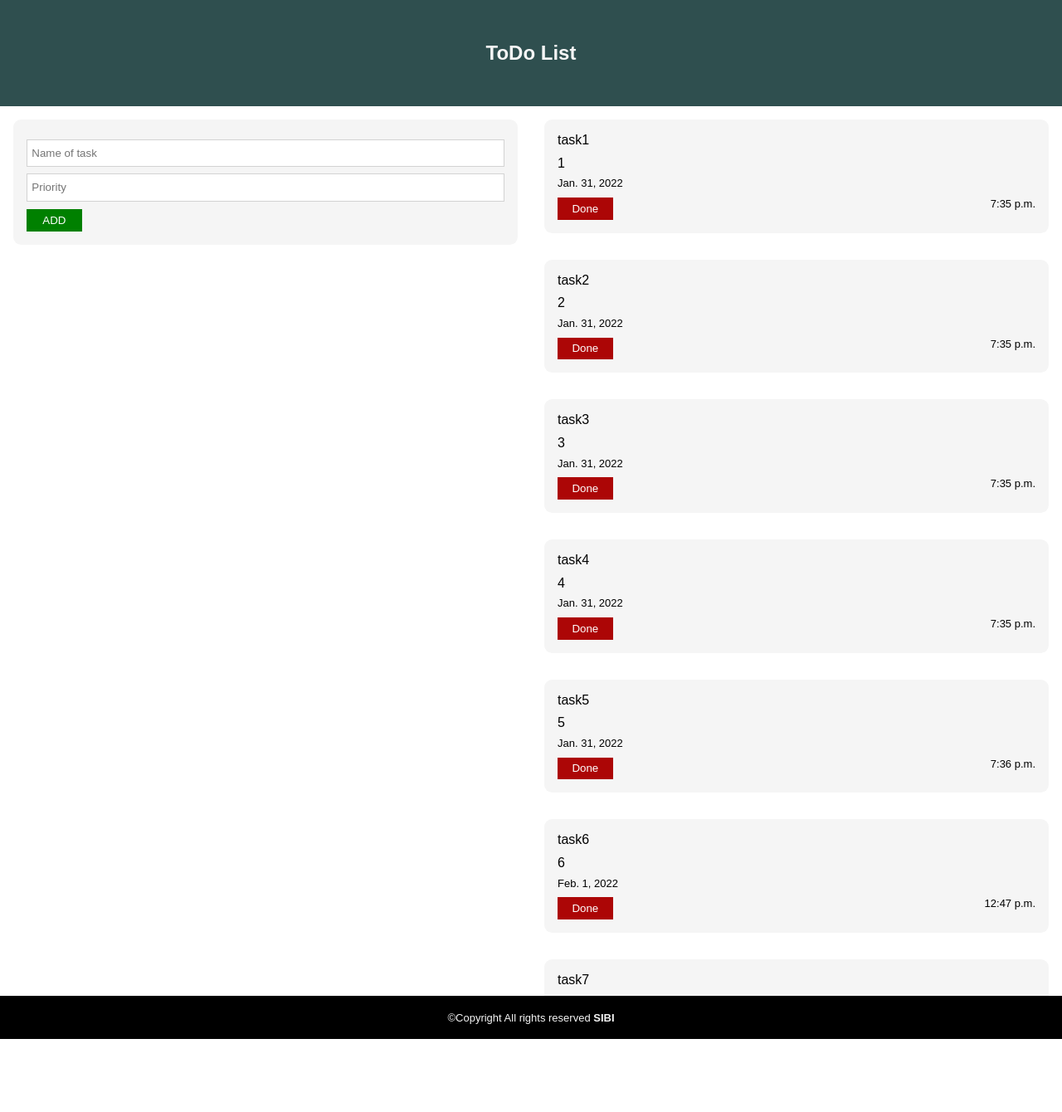
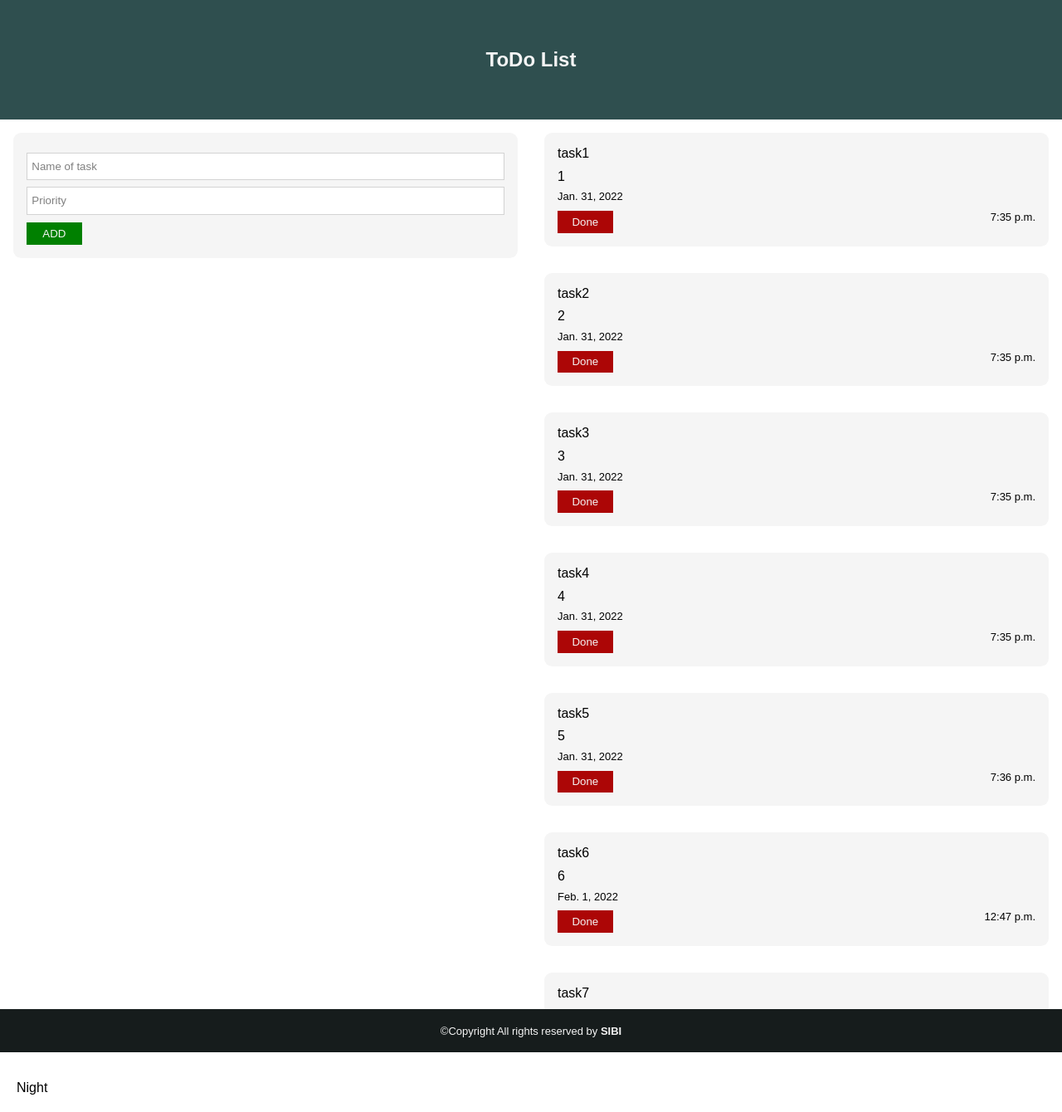
Before and after one commit to sibi404/todoproject, a Django app: page / in a window 1280 px wide. Shown: the whole page at 83% size. Run offline with Django 3.2, Linux system fonts and the light colour scheme; data comes from the database, SQL or seed files in the repository.

Commit message:
1.Added dark mode 2.changed the colour of footer 3.maked some changes in scrollbar (dark mode is not in final stage. More changed is needed.)

```diff
--- /dev/null
+++ b/static/js/index.js
@@ -0,0 +1,9 @@
+console.log("all good");
+function tog(){
+    document.body.classList.toggle("dark-theme")
+    if (document.getElementById('dark').checked){
+        document.getElementById('label').innerHTML = 'Day';
+    }else{
+        document.getElementById('label').innerHTML = 'Night';
+    }
+}
--- a/static/style/index.css
+++ b/static/style/index.css
@@ -6,14 +6,53 @@
 }
 /* reset end */
 
+:root{
+    --text-color: whitesmoke;
+    --card-bg: whitesmoke;
+    --header-background: darkslategrey;
+    --placeholder-color: grey;
+    --input-bg: white;
+    --input-border: lightgrey;
+    --scroll-track: whitesmoke;
+    --scroll-thumb: grey;
+    --footer-bg: #161C1C;
+}
+/* colour varriable end */
+
+.dark-theme{
+    color: white;
+    --card-bg: #222831;
+    --placeholder-color: white;
+    background-color: #393E46;
+    --input-bg: #393E46;
+    --input-border: #5e5e5e;
+    --scroll-track: #393E46;
+    --scroll-thumb: #222831;
+}
+/* dark-mode color end */
+
+.section-2::-webkit-scrollbar{
+    width: 1vw;
+}
+
+.section-2::-webkit-scrollbar-thumb{
+    background-color: var(--scroll-thumb);
+    border-radius: 5px;
+}
+.section-2::-webkit-scrollbar-track{
+    background-color: var(--scroll-track);
+}
+/* scroll bar end */
+
+
 header{
     display: flex;
     align-items: center;
     justify-content: center;
     width: 100%;
-    height: 8em;
-    background: darkslategrey;
-    color: whitesmoke;
+    height: 9em;
+    background: var(--header-background);
+    color: var(--text-color);
     position: relative;
 }
 /* header end */
@@ -22,7 +61,7 @@ main .container{
     display: flex;
 }
 .section-1, .section-2{
-    width: 100%;
+    width: 50%;
     display: flex;
     align-items: flex-start;
     justify-content: center;
@@ -42,7 +81,7 @@ main .container{
     display: flex;
     align-items: center;
     justify-content: left;
-    background-color: whitesmoke;
+    background-color: var(--card-bg);
     border-radius: .6em;
 }
 
@@ -55,7 +94,12 @@ main .container{
     height: 2.5em;
     margin-top: .6em;
     padding: .4em;
-    border: solid 1px lightgray;
+    border: solid 1px var(--input-border);
+    background-color: var(--input-bg);
+}
+
+::placeholder{
+    color: var(--placeholder-color);
 }
 
 .submit-div{
@@ -67,7 +111,7 @@ main .container{
     height: 2em;
     border: none;
     background-color: green;
-    color: white;
+    color: var(--text-color);
     cursor: pointer;
 }
 /* section-1 end */
@@ -86,7 +130,7 @@ main .container{
     margin: 1em;
     width: 100%;
     padding: 1em;
-    background-color: whitesmoke;
+    background-color: var(--card-bg);
     border-radius: .6em;
 }
 
@@ -103,7 +147,7 @@ main .container{
 }
 
 .button button{
-    color: white;
+    color: var(--text-color);
     background-color: #ac0606;
     width: 5em;
     height: 2em;
@@ -118,8 +162,8 @@ main .container{
 footer{
     width: 100%;
     height: 4em;
-    background-color: black;
-    color: whitesmoke;
+    background-color: var(--footer-bg);
+    color: var(--text-color);
     font-size: small;
     font-weight: lighter;
     display: flex;
@@ -128,6 +172,20 @@ footer{
 
 }
 footer a{
-    color: whitesmoke;
+    color: var(--text-color);
     text-decoration: none;
 }
+
+.dark-mode{
+    position: absolute;
+    /* top: 0;
+    left: 0; */
+    bottom: 20px;
+    left: 20px;
+}
+.dark-mode label{
+    cursor: pointer;
+}
+.dark-mode input{
+    display: none;
+}
--- a/templates/index.html
+++ b/templates/index.html
@@ -31,6 +31,10 @@
                             </div>
                         </form>
                     </div>
+                    <div class="dark-mode">
+                        <input type="checkbox" name="dark" id="dark" onclick="tog()">
+                        <label for="dark" id="label">Night</label>
+                    </div>
                 </div>
             </section>
             <section class="section-2">
@@ -51,7 +55,8 @@
         </div>
     </main>
     <footer>
-        <p>&copy;Copyright All rights reserved <a href="https://instagram.com/_si__bi_"><b>SIBI</b></a></p>
+        <p>&copy;Copyright All rights reserved by <a href="https://instagram.com/_si__bi_"><b>SIBI</b></a></p>
     </footer>
+    <script src="{% static 'js/index.js' %}"></script>
 </body>
 </html>
```
